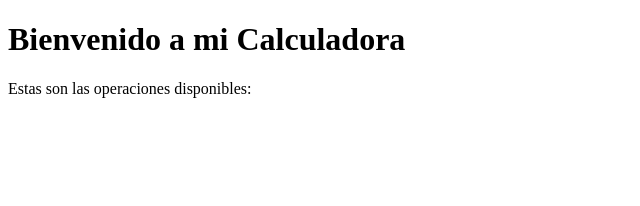
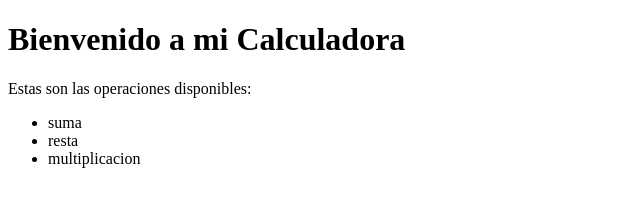
Before and after one commit to londono98/operaciones_basicas, a plain HTML site: page index.html in a window 1280 px wide. Shown: the whole page, without its empty margins (0-640 px from the left). Drawn offline with Linux system fonts and the light colour scheme.

Commit message:
Lista de opciones a elegir

```diff
--- a/index.html
+++ b/index.html
@@ -9,5 +9,10 @@
     <body>
         <h1>Bienvenido a mi Calculadora</h1>
         <p>Estas son las operaciones disponibles:</p>
+        <ul>
+            <li>suma</li>
+            <li>resta</li>
+            <li>multiplicacion</li>
+        </ul>
     </body>
 </html>
```
